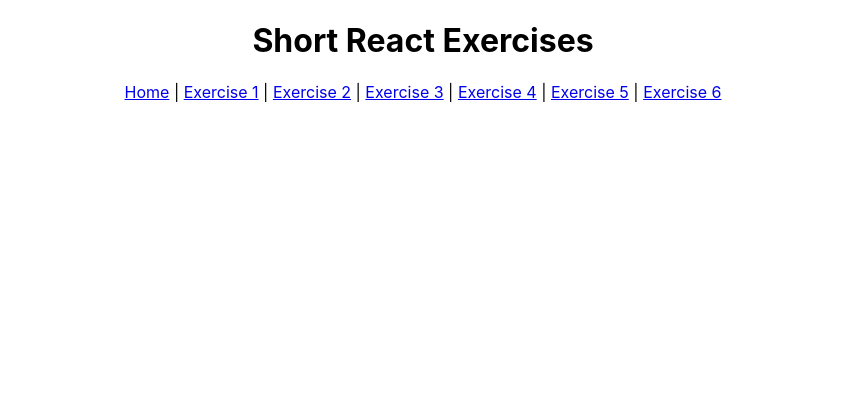
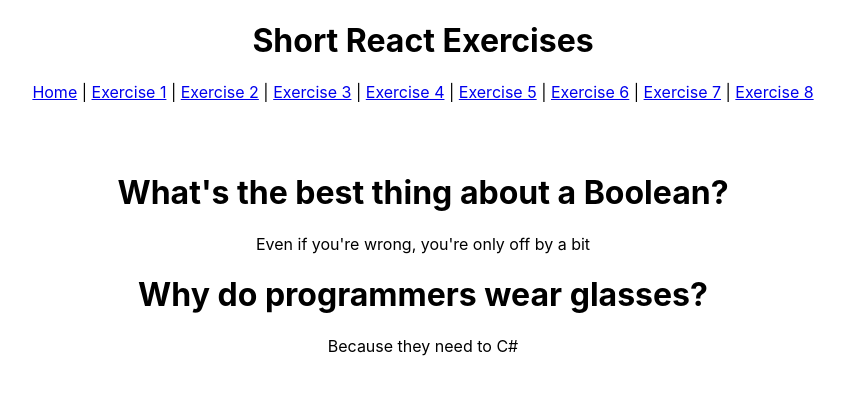
Before and after one commit to ad-800/react-exercises, a React (Create React App) app: page /exercise-seven in a window 1280 px wide. Shown: the top 394 px of the page, without its empty margins (217-1062 px from the left). Built offline with nearby package versions, Linux system fonts and the light colour scheme; the HTML template or start-up script is replaced by a standard one.

Commit message:
one exercise left

```diff
--- a/src/App.js
+++ b/src/App.js
@@ -8,8 +8,10 @@ import ClickList from './components/click-list';
 import Counter from './components/counter';
 import List from './components/list';
 import Form from './components/form';
+import StyledList from './components/styled-list';
 
 import './App.css';
+import jokes from './data/jokes';
 
 class App extends Component {
   render() {
@@ -24,7 +26,9 @@ class App extends Component {
             <Link to="/exercise-three">Exercise 3</Link> |{" "}
             <Link to="/exercise-four">Exercise 4</Link> |{" "}
             <Link to="/exercise-five">Exercise 5</Link> |{" "}
-            <Link to="/exercise-six">Exercise 6</Link>
+            <Link to="/exercise-six">Exercise 6</Link> |{" "}
+            <Link to="/exercise-seven">Exercise 7</Link> |{" "}
+            <Link to="/exercise-eight">Exercise 8</Link>
           </nav>
         </div>
       );
@@ -43,6 +47,8 @@ class App extends Component {
             <Route path="/exercise-four" element={<Counter />} />
             <Route path="/exercise-five" element={<List items={['🐶 dog', '🐱 cat', '🐥 chicken', '🐮 cow', '🐑 sheep', '🐴 horse']}/>} />
             <Route path="/exercise-six" element={<Form />} />
+            <Route path="/exercise-seven" element={<StyledList data={jokes} />} />
+            <Route path="/exercise-eight" element={<StyledList data={jokes} />} />
           </Routes>
         </div>
       </Router>
--- a/src/components/form.jsx
+++ b/src/components/form.jsx
@@ -1,9 +1,29 @@
 import React, { Component } from 'react';
 
 class Button extends Component {
+  constructor(props) {
+    super(props)
+    this.state = {
+      firstName: '',
+      lastName: ''
+    };
+  }
+
+  handleSubmit = (event) => {
+    alert(`Hello ${this.state.firstName} ${this.state.lastName}`)
+  }
+
+  handleChange = (event) => {
+    this.setState({[event.target.name]: event.target.value});
+  }
+
   render() {
     return (
-      <input type="Name" />
+      <form onSubmit={this.handleSubmit}>
+        <input name="firstName" type="text" value={this.state.firstName} onChange={this.handleChange} />
+        <input name="lastName" type="text" value={this.state.lastName} onChange={this.handleChange} />
+        <input type="submit" value="Greet Me" />
+      </form>
     );
   }
 }
--- /dev/null
+++ b/src/components/styled-component.jsx
@@ -0,0 +1,14 @@
+import React, { Component } from 'react';
+
+class StyledComponent extends Component {
+  render() {
+    return (
+      <div>
+        <h1>{this.props.joke.setup}</h1>
+        <p>{this.props.joke.punchline}</p>
+      </div>
+    )
+  }
+}
+
+export default StyledComponent;
--- /dev/null
+++ b/src/components/styled-list.jsx
@@ -0,0 +1,19 @@
+import React, { Component } from 'react';
+import StyledComponent from './styled-component';
+
+class StyledList extends Component {
+  renderJokes = () => {
+    return this.props.data.map(joke => {
+      return <StyledComponent joke={joke} key={joke.id} />
+    })
+  }
+  render() {
+    return (
+      <div>
+        {this.renderJokes()}
+      </div>
+    )
+  }
+}
+
+export default StyledList;
--- /dev/null
+++ b/src/data/jokes.js
@@ -0,0 +1,14 @@
+const jokes = [
+  {
+    id: 1,
+    setup: "What's the best thing about a Boolean?",
+    punchline: "Even if you're wrong, you're only off by a bit"
+  },
+  {
+    id: 2,
+    setup: "Why do programmers wear glasses?",
+    punchline: "Because they need to C#"
+  }
+]
+
+export default jokes;
```
Lines whose indentation alone changed are shown as unchanged.
